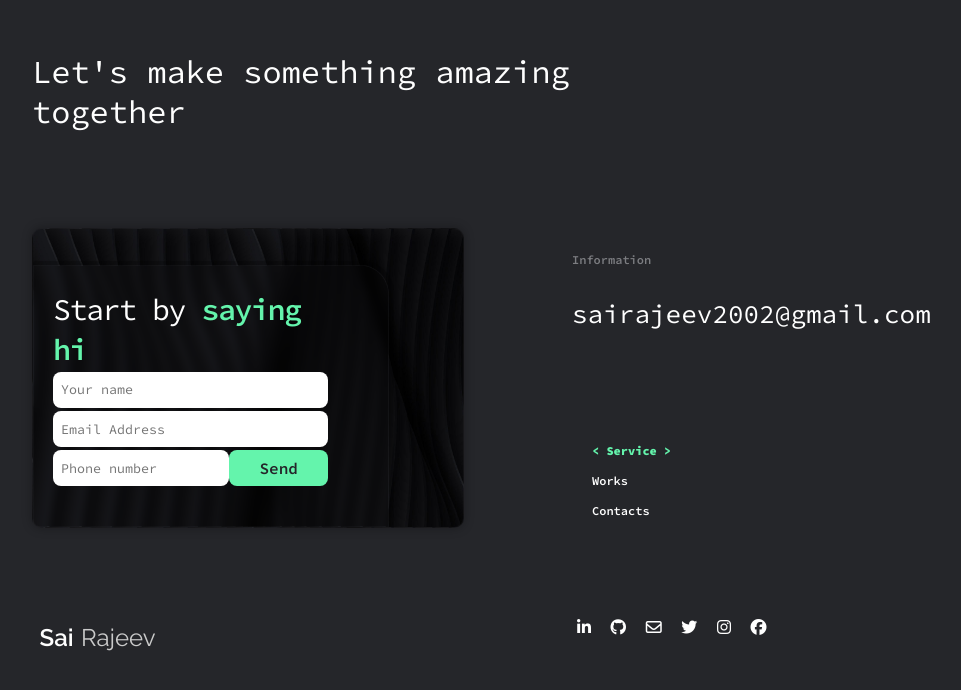
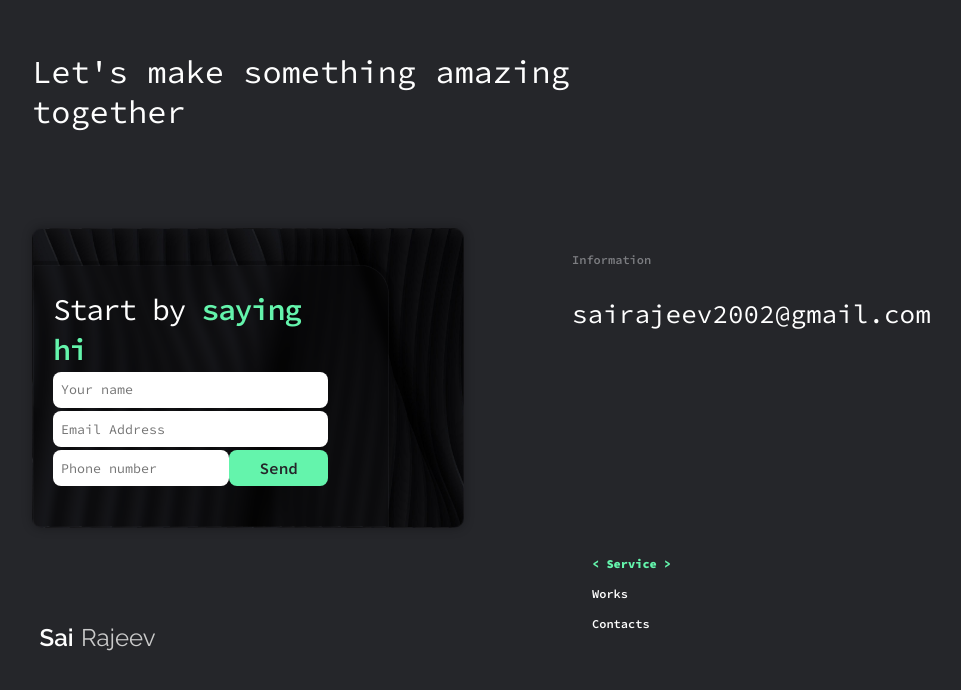
Before and after one commit to Sai2507/Rajeev1, a plain HTML site: page index.html in a window 1280 px wide. Shown: the part 2910-3600 px from the top of the page, without its empty margins (68-1029 px from the left). Drawn offline with Linux system fonts and the light colour scheme.

Commit message:
Update index.html

```diff
--- a/index.html
+++ b/index.html
@@ -301,26 +301,7 @@
                     <li><a class="" href="#footer">Contacts</a></li>
                 </ul>
             </div>
-            <div class="social-icons">
-                <a href="https://www.linkedin.com/in/tanmoy-saha-7724b5195/" target="_blank">
-                    <i class="fa-brands fa-linkedin-in"></i>
-                </a>
-                <a href="https://github.com/TanmoyTSSaha" target="_blank">
-                    <i class="fa-brands fa-github"></i>
-                </a>
-                <a href="mailto:tanmoytssaha@gmail.com" target="_blank">
-                    <i class="fa-regular fa-envelope"></i>
-                </a>
-                <a href="https://www.linkedin.com/in/tanmoy-saha-7724b5195/" target="_blank">
-                    <i class="fa-brands fa-twitter"></i>
-                </a>
-                <a href="https://www.linkedin.com/in/tanmoy-saha-7724b5195/" target="_blank">
-                    <i class="fa-brands fa-instagram"></i>
-                </a>
-                <a href="https://www.linkedin.com/in/tanmoy-saha-7724b5195/" target="_blank">
-                    <i class="fa-brands fa-facebook"></i>
-                </a>
-            </div>
+
         </div>
     </section>
     <script src="script.js"></script>
```
